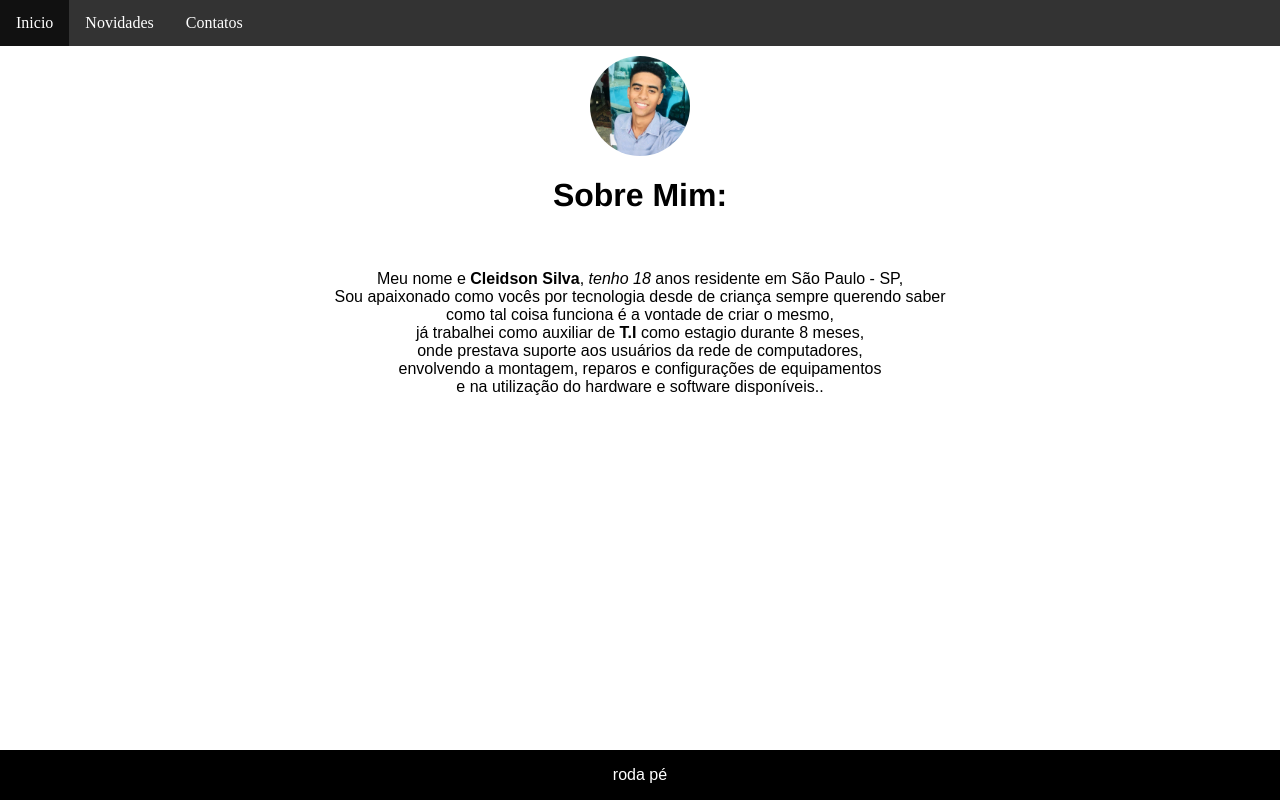
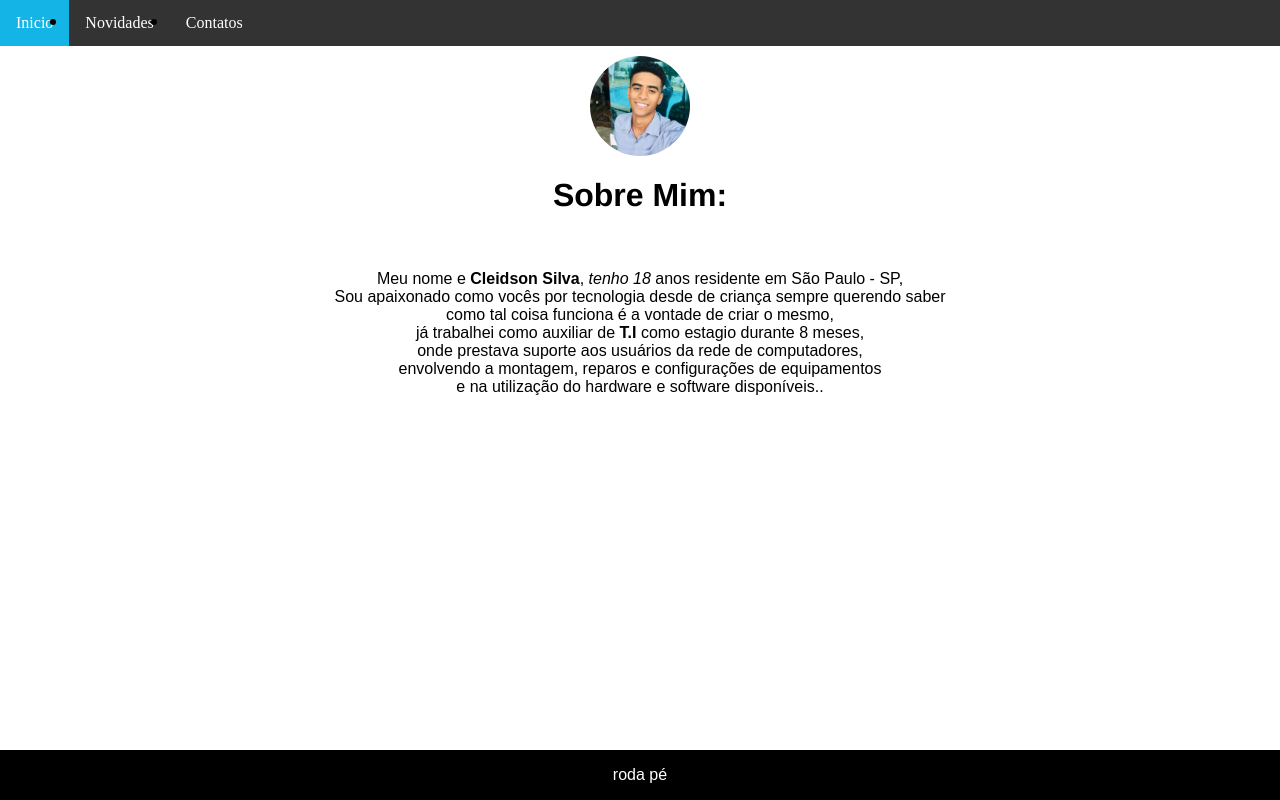
Before and after one commit to cleidson2020/navbar, a plain HTML site: page index.html in a window 1280 px wide. Drawn offline with Linux system fonts and the light colour scheme.

Commit message:
Atualizações no css

```diff
--- a/index.html
+++ b/index.html
@@ -11,13 +11,13 @@
 <body>
 
 
-<nav class="navbar">
+<div class="navbar">
  <ul>
 	<li><a href="index.html">Inicio</a></li>
 	<li><a href="#news">Novidades</a></li>
 	<li><a href="contatos.html">Contatos</a></li>
   </ul>
-</nav>
+</div>
 
 
  <img class="perfil" src="img/perfil.jpg"width="100" height="100">
@@ -25,14 +25,6 @@
 <h1>Sobre Mim:</h1> </br>
 
 <p>Meu nome e <b>Cleidson Silva</b>, <i>tenho 18</i> anos residente em São Paulo - SP,<br> Sou apaixonado como vocês por tecnologia desde de criança sempre querendo saber<br> como tal coisa funciona é a vontade de criar o mesmo,<br> já trabalhei como auxiliar de <b>T.I</b> como estagio durante 8 meses,<br> onde prestava suporte aos usuários da rede de computadores,<br> envolvendo a montagem, reparos e configurações de equipamentos<br> e na utilização do hardware e software disponíveis..</p>
-
-
-
-
-<!-- tentei centralizar isso mas deu um trabalho danado kkk infelizmente não deu ;( -->
-
-
-
 
 
 
--- a/style.css
+++ b/style.css
@@ -40,11 +40,12 @@ b{
 }
 
 ul {
-    list-style-type: none;
+  font-family:Impact;
     margin: 0;
     padding: 0;
     overflow: hidden;
     background-color: #333;
+
   }
 
   li {
@@ -60,7 +61,7 @@ ul {
   }
 
   li a:hover {
-    background-color: #111;
+    background-color:rgb(20, 181, 230);
   }
 
   .footer {
@@ -73,11 +74,6 @@ ul {
     text-align: center;
   }
 
-  .navbar {
-
-    font-family:Arial;
-
-  }
 
 img.facebook{
     width:56px;
@@ -105,3 +101,7 @@ img.github{
     margin-left:420px;
 
   }
+
+  div.navbar{
+    font-family:Impact;
+  }
```
Also changed, not shown: contatos.html (+2 -2 lines).
